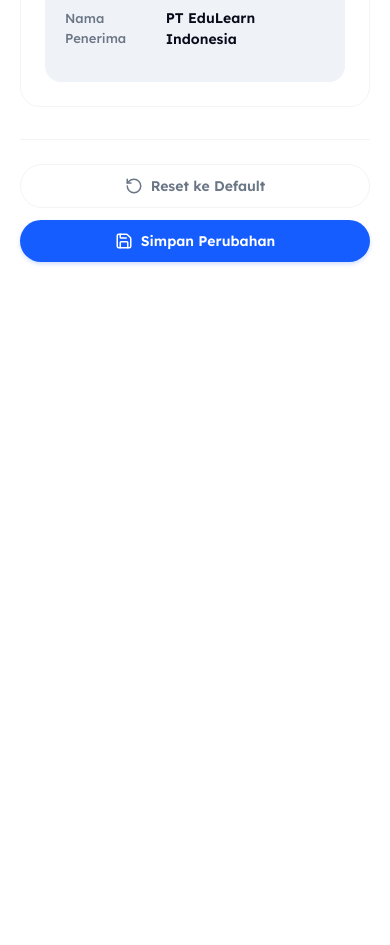
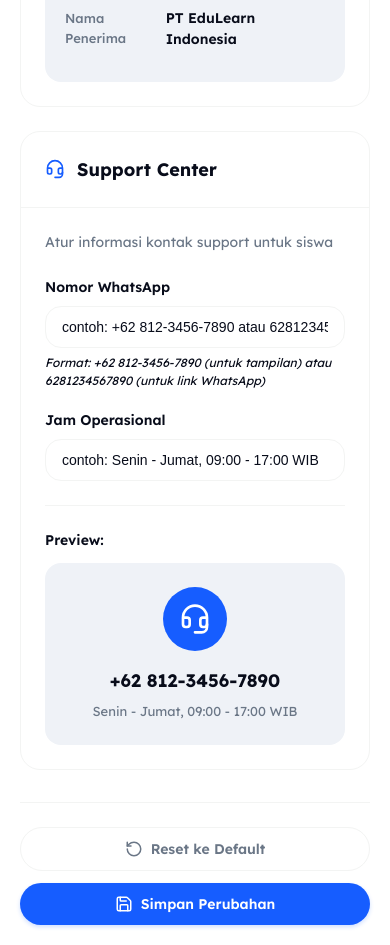
Before and after one commit to bimaturangga/project-lms, a Next.js app: page /admin/settings in a window 390 px wide. Shown: the part 1780-2725 px from the top of the page. Before the commit the page ends 2062 px from the top, so only its background shows below. Built offline with nearby package versions, Linux system fonts and the light colour scheme; no server answers.

Commit message:
add phone number configuration

```diff
--- a/src/app/admin/settings/page.tsx
+++ b/src/app/admin/settings/page.tsx
@@ -15,6 +15,7 @@
   CheckCircle,
   AlertTriangle,
   Upload,
+  Headset,
 } from "lucide-react";
 
 export default function SettingsPage() {
@@ -25,6 +26,8 @@
   const [bankName, setBankName] = useState("Bank BCA");
   const [accountNumber, setAccountNumber] = useState("");
   const [accountHolder, setAccountHolder] = useState("PT EduLearn Indonesia");
+  const [whatsappNumber, setWhatsappNumber] = useState("");
+  const [operatingHours, setOperatingHours] = useState("");
   const [showModal, setShowModal] = useState(false);
   const [modalType, setModalType] = useState<"save" | "reset">("save");
   const [isProcessing, setIsProcessing] = useState(false);
@@ -102,6 +105,17 @@
       await updateSetting({
         key: "accountHolder",
         value: accountHolder,
+      });
+
+      // Save support center settings
+      await updateSetting({
+        key: "whatsappNumber",
+        value: whatsappNumber,
+      });
+
+      await updateSetting({
+        key: "operatingHours",
+        value: operatingHours,
       });
 
       // Update CSS variables
@@ -195,6 +209,8 @@
       setBankName("Bank BCA");
       setAccountNumber("");
       setAccountHolder("PT EduLearn Indonesia");
+      setWhatsappNumber("");
+      setOperatingHours("");
 
       try {
         // Reset in Convex database
@@ -290,12 +306,16 @@
       const bank = allSettings.bankName || "Bank BCA";
       const accNumber = allSettings.accountNumber || "";
       const accHolder = allSettings.accountHolder || "PT EduLearn Indonesia";
+      const whatsapp = allSettings.whatsappNumber || "";
+      const opHours = allSettings.operatingHours || "";
 
       setPrimaryColor(themeColor);
       setLogoUrl(logo);
       setBankName(bank);
       setAccountNumber(accNumber);
       setAccountHolder(accHolder);
+      setWhatsappNumber(whatsapp);
+      setOperatingHours(opHours);
 
       // Update CSS variables
       document.documentElement.style.setProperty("--primary", themeColor);
@@ -551,6 +571,62 @@
                 </div>
               </div>
             </div>
+
+            {/* Support Center Settings */}
+            <div className={styles.card}>
+              <div className={styles.cardHeader}>
+                <div className={styles.cardTitleWrapper}>
+                  <Headset size={20} className={styles.cardIcon} />
+                  <h2 className={styles.cardTitle}>Support Center</h2>
+                </div>
+              </div>
+              <div className={styles.cardBody}>
+                <p className={styles.cardDescription}>
+                  Atur informasi kontak support untuk siswa
+                </p>
+
+                <div className={styles.formGroup}>
+                  <label className={styles.label}>Nomor WhatsApp</label>
+                  <input
+                    type="text"
+                    value={whatsappNumber}
+                    onChange={(e) => setWhatsappNumber(e.target.value)}
+                    className={styles.textInput}
+                    placeholder="contoh: +62 812-3456-7890 atau 6281234567890"
+                  />
+                  <p className={styles.inputHint}>
+                    Format: +62 812-3456-7890 (untuk tampilan) atau
+                    6281234567890 (untuk link WhatsApp)
+                  </p>
+                </div>
+
+                <div className={styles.formGroup}>
+                  <label className={styles.label}>Jam Operasional</label>
+                  <input
+                    type="text"
+                    value={operatingHours}
+                    onChange={(e) => setOperatingHours(e.target.value)}
+                    className={styles.textInput}
+                    placeholder="contoh: Senin - Jumat, 09:00 - 17:00 WIB"
+                  />
+                </div>
+
+                <div className={styles.supportPreview}>
+                  <p className={styles.previewLabel}>Preview:</p>
+                  <div className={styles.supportPreviewCard}>
+                    <div className={styles.supportPreviewIcon}>
+                      <Headset size={32} />
+                    </div>
+                    <p className={styles.supportPreviewNumber}>
+                      {whatsappNumber || "+62 812-3456-7890"}
+                    </p>
+                    <p className={styles.supportPreviewHours}>
+                      {operatingHours || "Senin - Jumat, 09:00 - 17:00 WIB"}
+                    </p>
+                  </div>
+                </div>
+              </div>
+            </div>
           </div>
 
           {/* Action Buttons */}
--- a/src/app/admin/settings/settings.module.css
+++ b/src/app/admin/settings/settings.module.css
@@ -613,3 +613,49 @@
   color: var(--foreground);
   font-weight: 600;
 }
+
+/* Support Center Settings */
+.inputHint {
+  font-size: 12px;
+  color: var(--text-muted);
+  margin-top: 6px;
+  font-style: italic;
+}
+
+.supportPreview {
+  margin-top: 24px;
+  padding-top: 24px;
+  border-top: 1px solid var(--border);
+}
+
+.supportPreviewCard {
+  background-color: var(--muted);
+  border-radius: var(--radius-lg);
+  padding: 24px;
+  margin-top: 12px;
+  text-align: center;
+}
+
+.supportPreviewIcon {
+  width: 64px;
+  height: 64px;
+  margin: 0 auto 16px;
+  background-color: var(--primary);
+  color: white;
+  border-radius: 50%;
+  display: flex;
+  align-items: center;
+  justify-content: center;
+}
+
+.supportPreviewNumber {
+  font-size: 18px;
+  font-weight: 700;
+  color: var(--foreground);
+  margin-bottom: 8px;
+}
+
+.supportPreviewHours {
+  font-size: 13px;
+  color: var(--secondary);
+}
--- a/src/components/layout/Sidebar/Sidebar.tsx
+++ b/src/components/layout/Sidebar/Sidebar.tsx
@@ -4,6 +4,8 @@
 import Link from "next/link";
 import { usePathname } from "next/navigation";
 import { useAuthStore } from "@/stores/authStore";
+import { useQuery } from "convex/react";
+import { api } from "../../../../convex/_generated/api";
 import styles from "./Sidebar.module.css";
 import Image from "next/image";
 import {
@@ -111,6 +113,9 @@
   const { user } = useAuthStore();
   const [isSupportModalOpen, setIsSupportModalOpen] = React.useState(false);
   const [logoUrl, setLogoUrl] = useState<string | null>(null);
+
+  // Fetch settings for WhatsApp and operating hours
+  const settings = useQuery(api.settings.getAllSettings);
 
   useEffect(() => {
     const savedLogo = localStorage.getItem("logoUrl");
@@ -225,15 +230,18 @@
               </p>
               <div className={styles.whatsappInfo}>
                 <Headset size={48} className={styles.whatsappIcon} />
-                <p className={styles.whatsappNumber}>+62 812-3456-7890</p>
+                <p className={styles.whatsappNumber}>
+                  {settings?.whatsappNumber || "+62 812-3456-7890"}
+                </p>
                 <p className={styles.whatsappDesc}>
-                  Jam operasional: Senin - Jumat, 09:00 - 17:00 WIB
+                  {settings?.operatingHours ||
+                    "Jam operasional: Senin - Jumat, 09:00 - 17:00 WIB"}
                 </p>
               </div>
             </div>
             <div className={styles.modalFooter}>
               <a
-                href="https://wa.me/6281234567890?text=Halo,%20saya%20butuh%20bantuan%20terkait%20EduLearn"
+                href={`https://wa.me/${(settings?.whatsappNumber || "6281234567890").replace(/[^\d]/g, "")}?text=Halo,%20saya%20butuh%20bantuan%20terkait%20EduLearn`}
                 target="_blank"
                 rel="noopener noreferrer"
                 className={styles.whatsappBtn}
```
